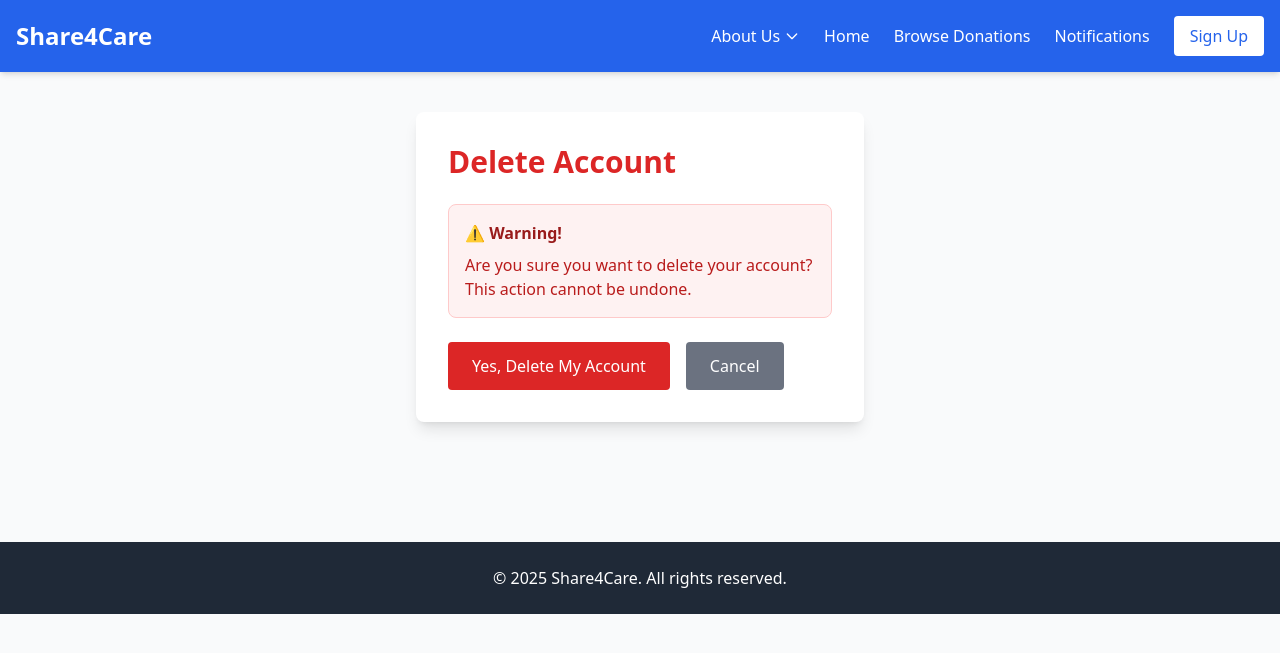
After one commit to Farhanaa90/DjangoProjectNew, a Django app: page /delete-account/ in a window 1280 px wide. The commit adds this page. Shown: the top 653 px of the page. Run offline with Django 5.2, Linux system fonts and the light colour scheme; some libraries are stand-ins or nearby versions.

Commit message:
updated dashboard.html and created delete_account.html

```diff
--- /dev/null
+++ b/Share4Care/templates/delete_account.html
@@ -0,0 +1,27 @@
+{% extends 'base.html' %}
+
+{% block content %}
+<div class="container mx-auto px-4 py-10">
+    <div class="max-w-md mx-auto bg-white shadow-lg rounded-lg p-8">
+        <h2 class="text-3xl font-bold text-red-600 mb-6">Delete Account</h2>
+
+        <div class="bg-red-50 border border-red-200 rounded-lg p-4 mb-6">
+            <p class="text-red-800 font-semibold mb-2">⚠ Warning!</p>
+            <p class="text-red-700">Are you sure you want to delete your account? This action cannot be undone.</p>
+        </div>
+
+        <form method="POST" class="flex gap-4">
+            {% csrf_token %}
+
+            <button type="submit"
+                    class="bg-red-600 hover:bg-red-700 text-white px-6 py-3 rounded transition">
+                Yes, Delete My Account
+            </button>
+            <a href="{% url 'profile' %}"
+               class="bg-gray-500 hover:bg-gray-600 text-white px-6 py-3 rounded transition inline-block text-center">
+                Cancel
+            </a>
+        </form>
+    </div>
+</div>
+{% endblock %}
```
Also changed, not shown: Share4Care/templates/dashboard.html (+14 -1 lines).
